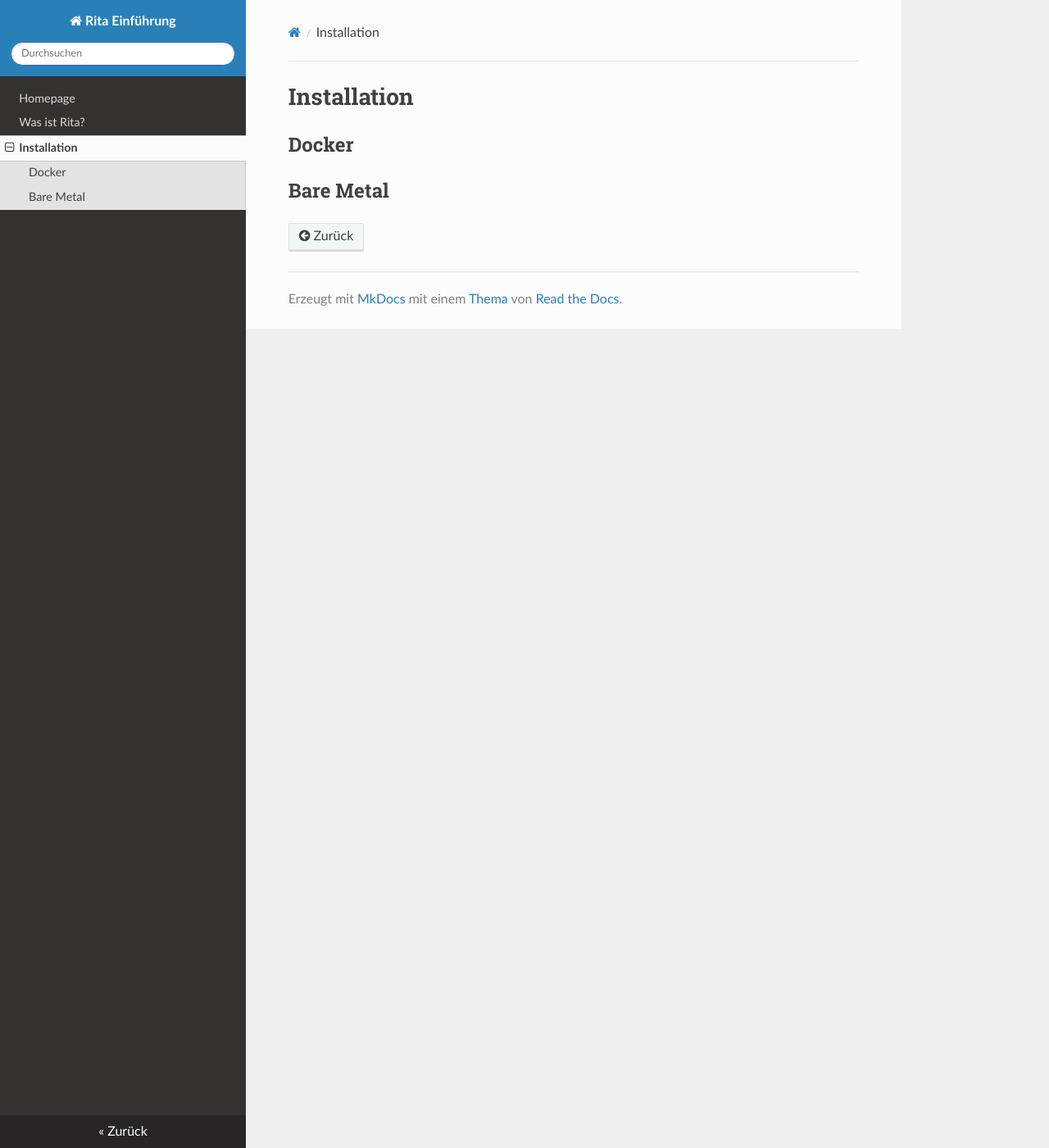
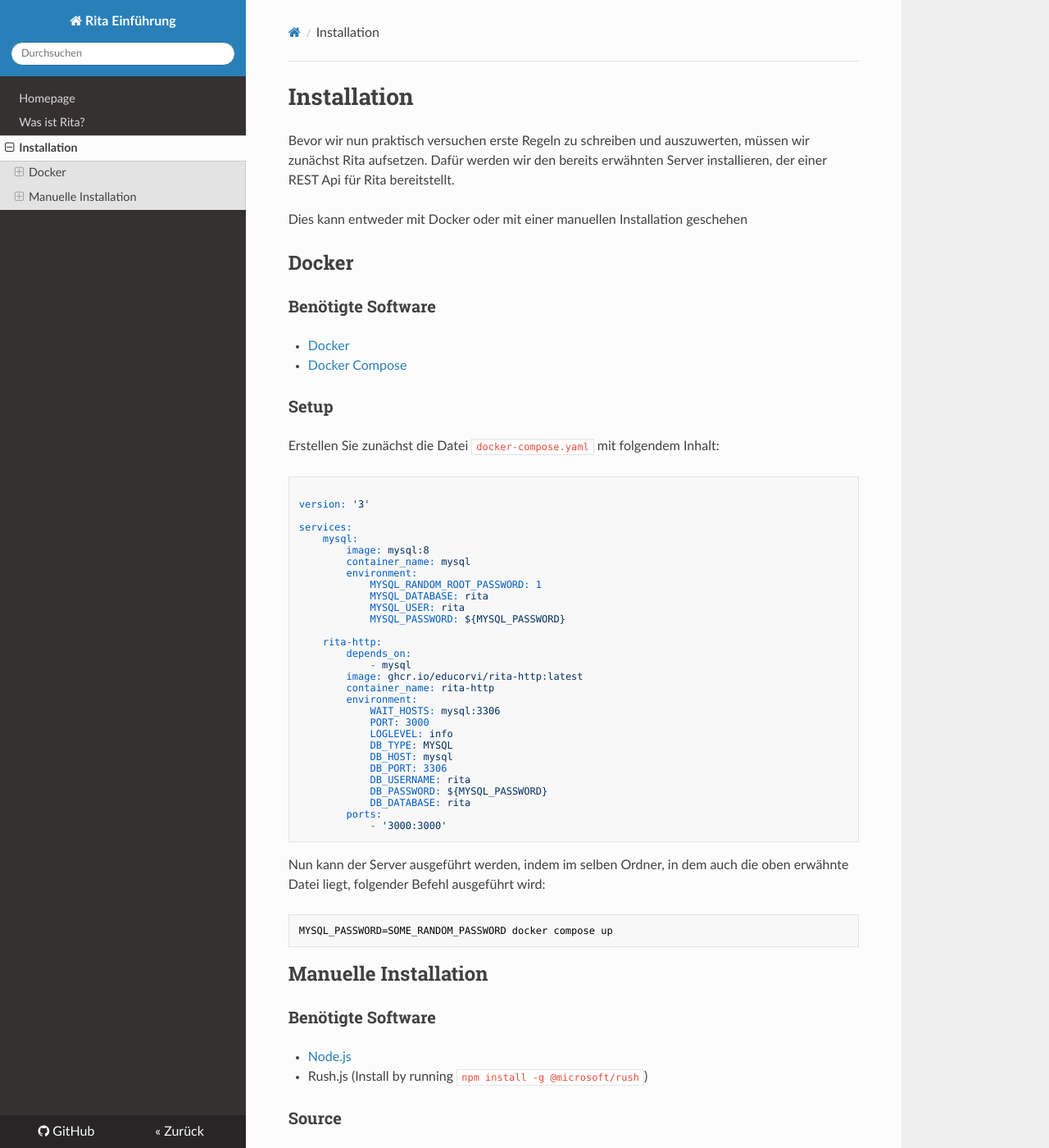
Before and after one commit to educorvi/rita_einfuehrung, an MkDocs documentation site: the page built from docs/02_intallation.md, in a window 1280 px wide and 1400 px high. Shown: the whole window at 82% size. Built offline with MkDocs 1.6.1, drawn with Linux system fonts in a browser that asks for light colours; nearby versions of some CDN libraries; some of the changed text lies outside the part shown.

Commit message:
rita & installation

````diff
--- a/docs/02_intallation.md
+++ b/docs/02_intallation.md
@@ -1,3 +1,74 @@
 # Installation
+Bevor wir nun praktisch versuchen erste Regeln zu schreiben und auszuwerten, müssen wir zunächst Rita aufsetzen. Dafür werden wir den bereits erwähnten Server installieren, der einer REST Api für Rita bereitstellt.
+
+Dies kann entweder mit Docker oder mit einer manuellen Installation geschehen
 ## Docker
-## Bare Metal
+### Benötigte Software
+- [Docker](https://docs.docker.com/engine/install/)
+- [Docker Compose](https://docs.docker.com/compose/install/)
+
+### Setup
+Erstellen Sie zunächst die Datei `docker-compose.yaml` mit folgendem Inhalt:
+```yaml
+
+version: '3'
+
+services:
+    mysql:
+        image: mysql:8
+        container_name: mysql
+        environment:
+            MYSQL_RANDOM_ROOT_PASSWORD: 1
+            MYSQL_DATABASE: rita
+            MYSQL_USER: rita
+            MYSQL_PASSWORD: ${MYSQL_PASSWORD}
+
+    rita-http:
+        depends_on:
+            - mysql
+        image: ghcr.io/educorvi/rita-http:latest
+        container_name: rita-http
+        environment:
+            WAIT_HOSTS: mysql:3306
+            PORT: 3000
+            LOGLEVEL: info
+            DB_TYPE: MYSQL
+            DB_HOST: mysql
+            DB_PORT: 3306
+            DB_USERNAME: rita
+            DB_PASSWORD: ${MYSQL_PASSWORD}
+            DB_DATABASE: rita
+        ports:
+            - '3000:3000'
+```
+Nun kann der Server ausgeführt werden, indem im selben Ordner, in dem auch die oben erwähnte Datei liegt, folgender Befehl ausgeführt wird:
+```bash
+MYSQL_PASSWORD=SOME_RANDOM_PASSWORD docker compose up
+```
+
+## Manuelle Installation
+### Benötigte Software
+- [Node.js](https://nodejs.org/)
+- Rush.js (Install by running `npm install -g @microsoft/rush`)
+
+### Source
+Zunächst muss das Repository geklont werden:
+```bash
+git clone https://github.com/educorvi/rita.git
+cd rita
+```
+
+### Bauen und Starten der Software
+```bash
+# Installieren der Abhängigkeiten
+rush install
+
+# Bauen
+rush build
+
+# Wechsel in das rita-http Verzeichnis
+cd rita-http
+
+# HTTP Server starten
+node .
+```
--- a/mkdocs.yml
+++ b/mkdocs.yml
@@ -3,3 +3,6 @@ site_url: https://educorvi.github.io/rita_einfuehrung/
 theme:
   name: readthedocs
   locale: de
+repo_url: https://github.com/educorvi/rita
+site_author: Julian Pollinger
+edit_uri: ""
````
Also changed, not shown: docs/01_rita.md (+9 -0 lines), docs/index.md (+2 -2 lines).
